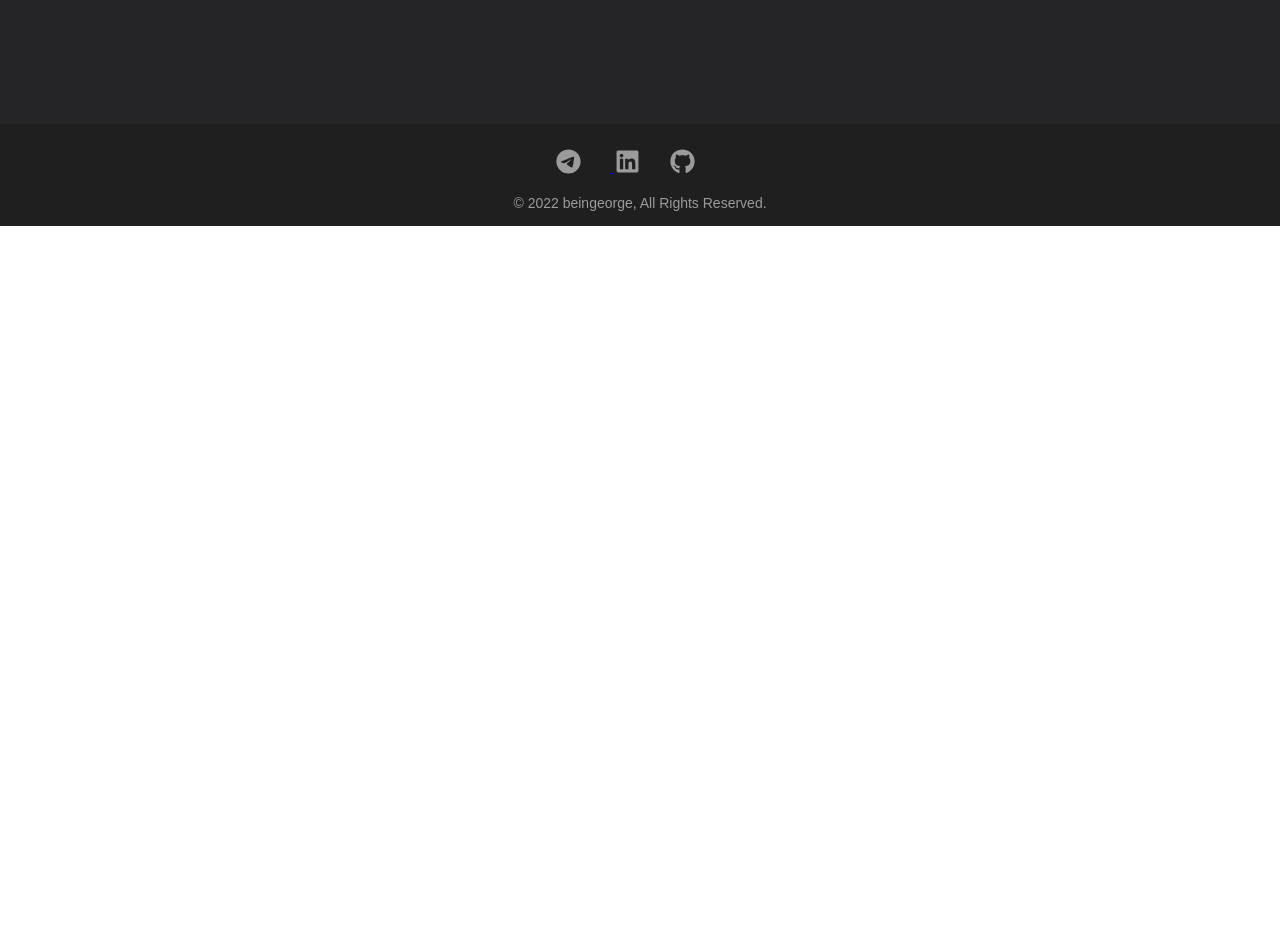
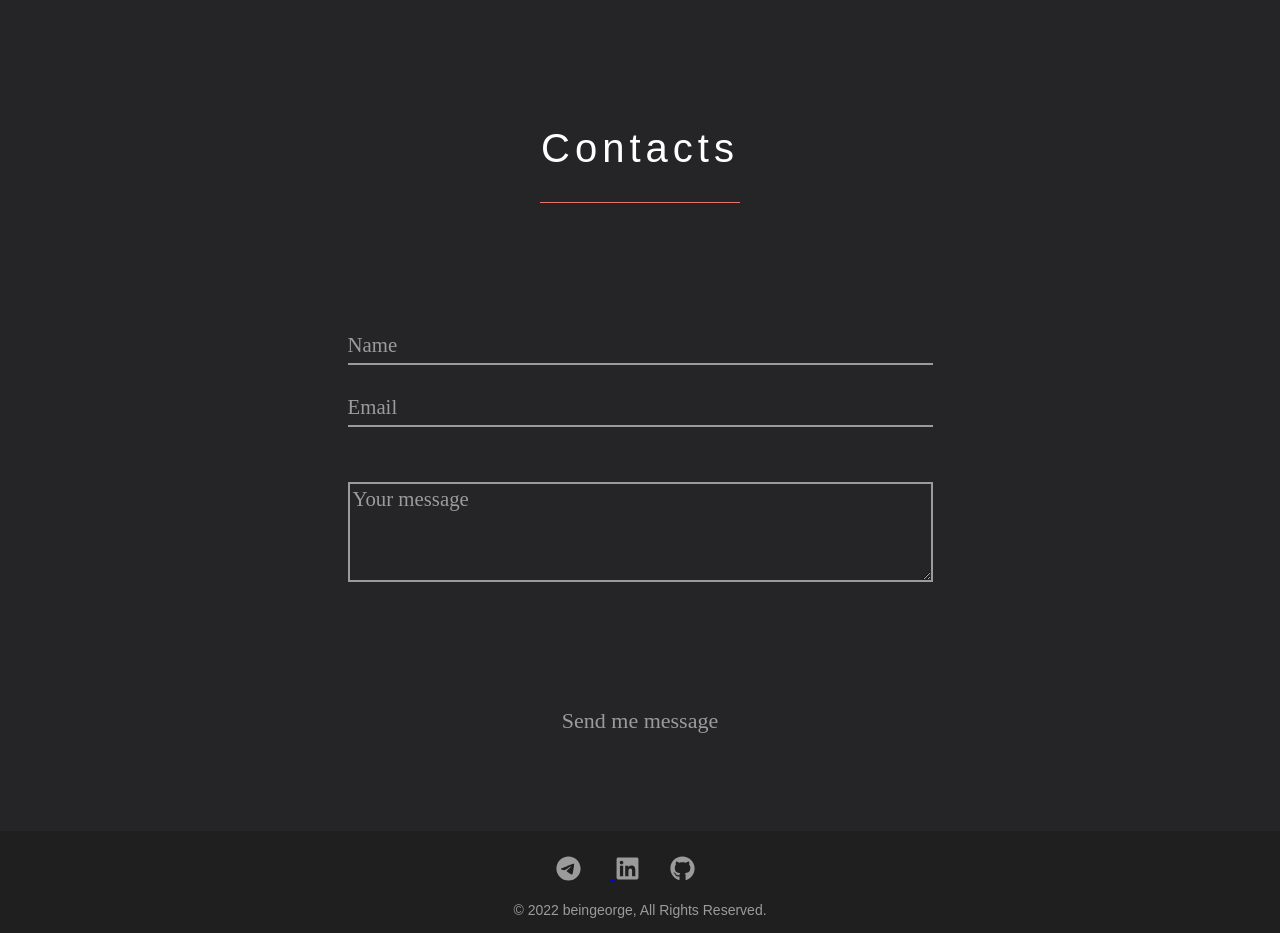
Before and after one commit to Mr-andrei/myPorfolio, a React (Create React App) app: page / in a window 1280 px wide. Shown: the part 3660-4593 px from the top of the page. Before the commit the page ends 3886 px from the top, so only its background shows below. Built offline with nearby package versions, Linux system fonts and the light colour scheme.

Commit message:
last update push app git

```diff
--- a/package.json
+++ b/package.json
@@ -12,6 +12,7 @@
     "@testing-library/jest-dom": "^5.14.1",
     "@testing-library/react": "^12.0.0",
     "@testing-library/user-event": "^13.2.1",
+    "axios": "^0.27.2",
     "gh-pages": "^3.2.3",
     "react": "^18.0.0",
     "react-dom": "^18.0.0",
--- a/src/App.js
+++ b/src/App.js
@@ -13,7 +13,7 @@ function App() {
             <AboutMeInfo/>
             <MySkills/>
             <MyWorks/>
-            {/*<Contacts/>*/}
+            <Contacts/>
             <Footer/>
         </div>
     );
--- a/src/components/contacts/Contacts.js
+++ b/src/components/contacts/Contacts.js
@@ -2,8 +2,30 @@ import style from "./style.module.css";
 import Slide from 'react-reveal/Slide';
 import Fade from 'react-reveal/Fade';
 import Flip from 'react-reveal/Flip';
+import {postDataAPI} from "../../utills/axiosSendMessage";
+import {useState} from "react";
 
 const Contacts = () => {
+
+     const  [name, setName] = useState("")
+     const  [mail, setMail] = useState("")
+     const  [message, setMessage] = useState("")
+
+
+    const clickHandler = () => {
+        postDataAPI.sendMessage(name,mail,message)
+    }
+    const changeEventName = (e) => {
+        setName(e.currentTarget.value)
+    }
+    const changeEventMail = (e) => {
+        setMail(e.currentTarget.value)
+    }
+    const changeEventMessage = (e) => {
+        setMessage(e.currentTarget.value)
+    }
+
+
     return (
         <div
             id="contact"
@@ -15,30 +37,49 @@ const Contacts = () => {
                 <div className={style.liner}></div>
             </Slide>
             <div className={style.input_block}>
+
                     <Fade bottom>
                         <div className={style.form__group}>
-                        <input type="input" className={style.form__field} placeholder="Name" name="name" id='name'
+                            <input onChange={changeEventName}
+                                   value={name}
+                                   type="input"
+                                   className={style.form__field}
+                                   placeholder="Name"
+                                   name="name"
+                                   id='name'
                                    required/>
                             <label htmlFor="name" className={style.form__label}>Name</label>
                         </div>
                     </Fade>
                     <Fade bottom>
                         <div className={style.form__group}>
-                        <input type="input" className={style.form__field} placeholder="Email" name="email" id='email'
+                            <input onChange={changeEventMail}
+                                   value={mail}
+                                   type="input"
+                                   className={style.form__field}
+                                   placeholder="Email"
+                                   name="email"
+                                   id='email'
                                    required/>
                             <label htmlFor="Email" className={style.form__label}>Email</label>
                         </div>
                     </Fade>
                     <Fade bottom>
                         <div className={style.box_message}>
-                    <textarea className={style.form__field_message} placeholder="Your message" name="Your message"
+                    <textarea onChange={changeEventMessage}
+                              value={message}
+                              className={style.form__field_message}
+                              placeholder="Your message"
+                              name="Your message"
                               id='Your message' required/>
                             <label htmlFor="Your message" className={style.form__label_message}>Your message</label>
                         </div>
                     </Fade>
+
             </div>
+
             <Flip bottom>
-                <div className={style.svg_wrapper}>
+                <div className={style.svg_wrapper} onClick={clickHandler}>
                     <svg height="60" width="300" xmlns="http://www.w3.org/2000/svg">
                         <rect className={style.shape1} height="60" width="300"/>
                         <rect className={style.shape2} height="60" width="300"/>
--- /dev/null
+++ b/src/utills/axiosSendMessage.js
@@ -0,0 +1,16 @@
+import axios from "axios";
+
+
+const axiosInstance = axios.create({
+    baseURL: 'http://localhost:3010/sendMessage',
+  });
+
+export const postDataAPI = {
+    sendMessage: (name, mail, message) => {
+        return axiosInstance.post(``,{
+            name,
+            mail,
+            message,
+        })
+    }
+};
```
Also changed, not shown: 1 other file (tests, documents, lock files or other folders). Lines whose indentation alone changed are shown as unchanged.
